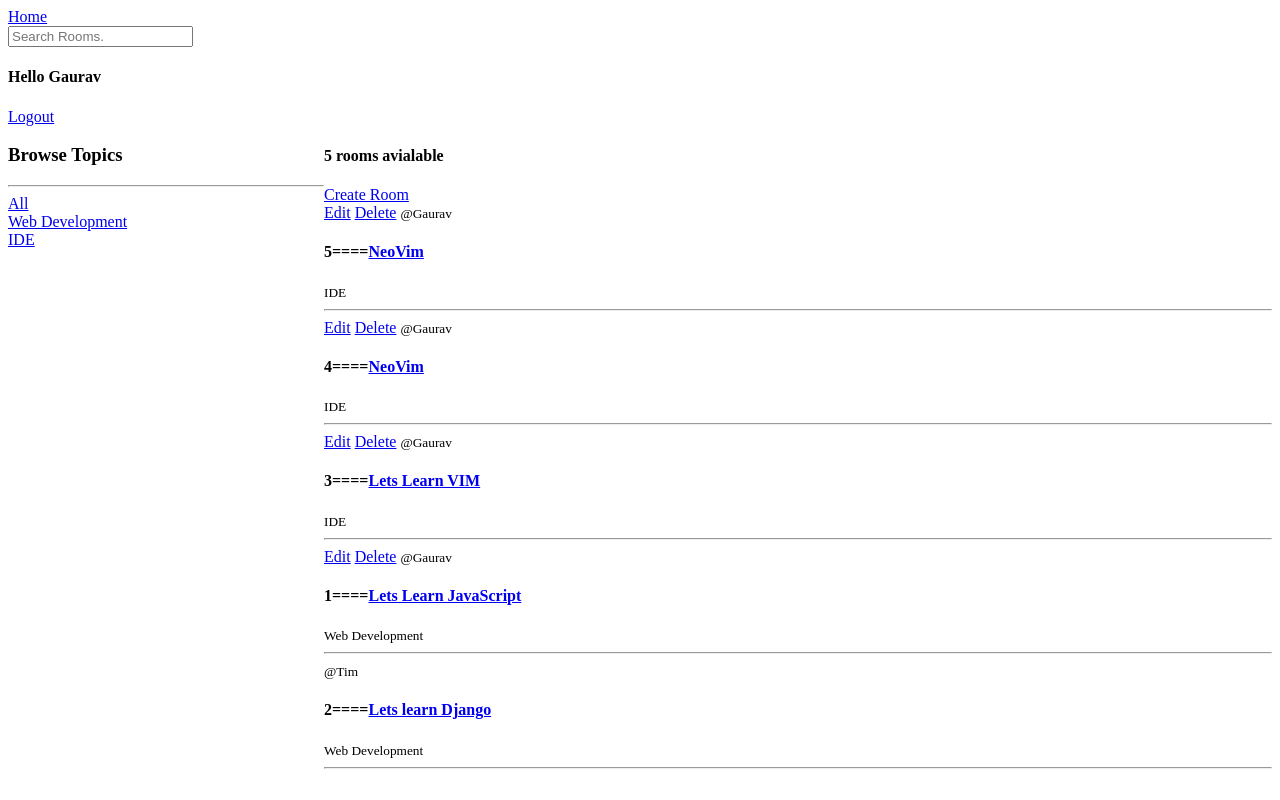
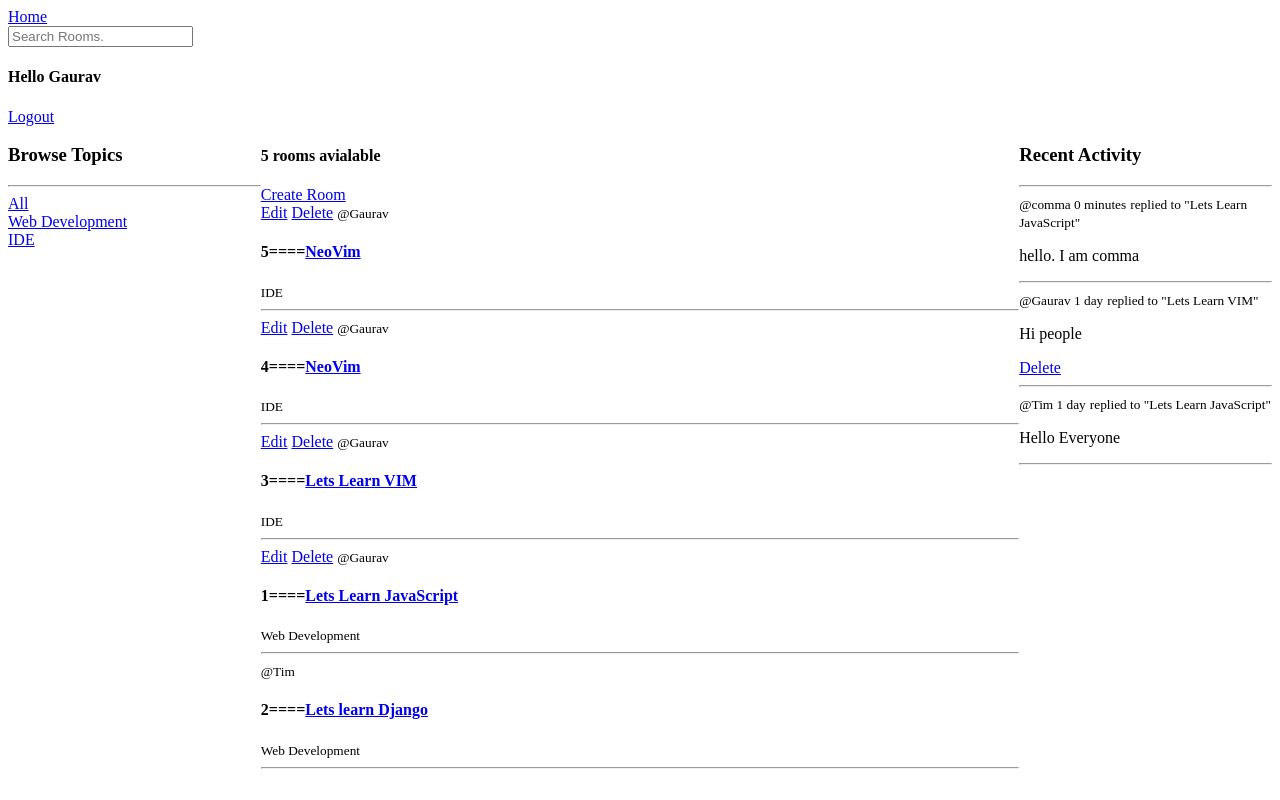
Before and after one commit to GauravKBhatt/Studybud_Django_TraversyMedia, a Django app: page /home in a window 1280 px wide. Run offline with Django 5.2, Linux system fonts and the light colour scheme; a user stored in the database is signed in; data comes from the database, SQL or seed files in the repository; both versions use the stored data as it was after the commit.

Commit message:
Made a new interface to show recent activities

```diff
--- a/base/templates/base/home.html
+++ b/base/templates/base/home.html
@@ -6,7 +6,7 @@
 <style>
   .home-container{
     display:grid;
-    grid-template-columns: 1fr 3fr;
+    grid-template-columns: 1fr 3fr 1fr;
   }
 </style>
 <div class="home-container">
@@ -48,5 +48,19 @@
     <!-- we need to end the for loop while in tags of DTE -->
     {% endfor %}
   </div>
+  <div>
+    <h3>Recent Activity</h3>
+    <hr>
+    {%for message in room_messages%}
+      <small>@{{message.user}} {{message.created|timesince}}</small>
+      <small>replied to "{{message.room}}"</small>
+      <!-- We do not need to specify message.body because there is a self function in the class meta that returns first 50 characters of the message body. -->
+      <p>{{message}}</p>
+      {%if request.user == message.user%}
+        <a href="{%url 'delete-message' message.id%}">Delete</a>
+      {%endif%}
+      <hr>
+    {%endfor%}
+  </div>
 </div>
 {%endblock content%}
--- a/base/views.py
+++ b/base/views.py
@@ -80,8 +80,9 @@ def home(request):
     # topic is a different model thus, we need to specify the model name too, rest are the attributes of the room model.
     rooms =Room.objects.filter (Q(topic__name__icontains=q) | Q(name__icontains='q') | Q(description__icontains='q'))
     room_count=rooms.count()
+    room_messages=Message.objects.all()
     # creating a dictiory out of the list room
-    context={'rooms':rooms,'topics':topics,'room_count':room_count}
+    context={'rooms':rooms,'topics':topics,'room_count':room_count,'room_messages':room_messages}
 
     return render(request,'base/home.html',context)
 # passing another pk parameter that was defined in the urls.py for dynamic routing.
```
Also changed, not shown: db.sqlite3.
